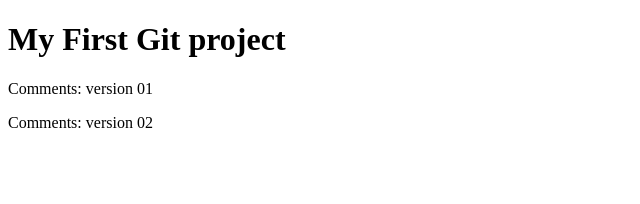
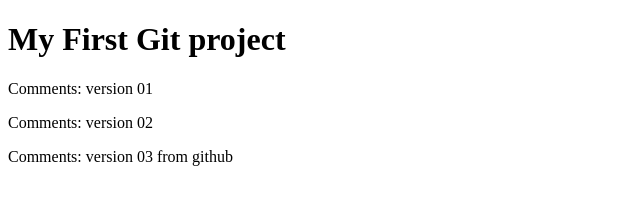
Before and after one commit to shamim4sgithub/first-repo, a plain HTML site: page index.html in a window 1280 px wide. Shown: the whole page, without its empty margins (0-640 px from the left). Drawn offline with Linux system fonts and the light colour scheme.

Commit message:
my 3rd commit

```diff
--- a/index.html
+++ b/index.html
@@ -6,6 +6,7 @@
 
 <p>Comments: version 01</p>
 <p>Comments: version 02</p>
+<p>Comments: version 03 from github</p>
 
 </body>
 </html>
```
